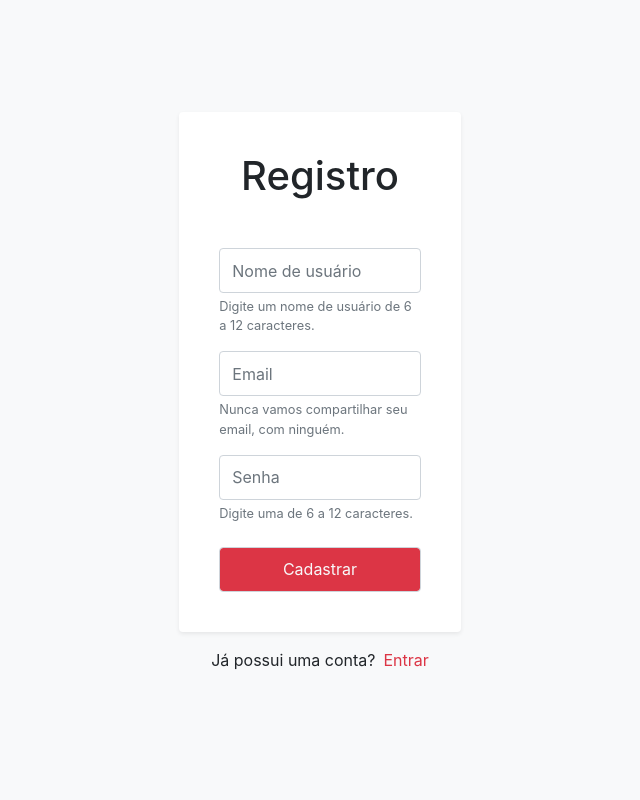
After one commit to MatheusNunes1337/wikimedia, a PHP site: page /cadastro.php in a window 1280 px wide. The commit adds this page. Shown: the whole page, without its empty margins (320-960 px from the left). Run offline with PHP 8.4, Linux system fonts and the light colour scheme; some libraries are stand-ins or nearby versions.

Commit message:
cabecalho, rodape e tela de cadastro implementados

```diff
--- /dev/null
+++ b/cadastro.php
@@ -0,0 +1,37 @@
+<?php
+  session_start();
+?>
+<!DOCTYPE html>
+<html>
+<head>
+    <?php require_once('includes/componentes/cabecalho.php') ?>
+    <title>Cadastro</title>
+</head>
+<body class="container-fluid bg-light d-flex align-items-center justify-content-center">
+<div class="col-12 col-sm-9 col-lg-3 col-md-7">
+    <form class="col-12 py-3 bg-white shadow-sm rounded">
+        <h1 class="mb-5 mt-4 text-center">Registro</h1>
+        <div class="form-group col-11 mx-auto">
+
+          <input type="text" class="form-control" name="username" id="username" aria-describedby="username_msg" placeholder="Nome de usuário" onfocusout="verificaUsuario(event)" required="true" pattern=".{6,12}" style="height: 45px;">
+          <small id="username_msg" class="form-text text-muted">Digite um nome de usuário de 6 a 12 caracteres.</small>
+        </div>
+        <div class="form-group col-11 mx-auto">
+
+          <input type="email" class="form-control" name="email" id="email" aria-describedby="email_msg" placeholder="Email" onfocusout="verificaEmail(event)" required="true" style="height: 45px;">
+          <small id="email_msg" class="form-text text-muted">Nunca vamos compartilhar seu email, com ninguém.</small>
+        </div>
+        <div class="form-group col-11 mx-auto">
+          <input type="password" class="form-control" name="senha" id="senha" placeholder="Senha" aria-describedby="senha_msg" onfocusout="verificaSenha(event)" required="true" pattern=".{6,12}" style="height: 45px;">
+          <small id="senha_msg" class="form-text text-muted">Digite uma de 6 a 12 caracteres.</small>
+        </div>
+         <div class="form-group col-11 mx-auto">
+          <input type="submit" class="form-control bg-danger text-light mt-4 mb-4" value="Cadastrar" name="cadastrar" style="height: 45px;">
+        </div>
+    </form>
+    <p class="text-center mt-3">Já possui uma conta?<a href="#" class="ml-2 text-danger">Entrar</a></p>
+</div>
+
+<?php require_once('includes/componentes/rodape.php') ?>
+</body>
+</html>
--- /dev/null
+++ b/includes/componentes/cabecalho.php
@@ -0,0 +1,7 @@
+
+  <link rel="stylesheet" href="https://stackpath.bootstrapcdn.com/bootstrap/4.1.3/css/bootstrap.min.css" integrity="sha384-MCw98/SFnGE8fJT3GXwEOngsV7Zt27NXFoaoApmYm81iuXoPkFOJwJ8ERdknLPMO" crossorigin="anonymous">
+  <link rel="stylesheet" type="text/css" href="includes/componentes/estilo.css">
+  <script src="https://kit.fontawesome.com/bceaec3ee9.js" crossorigin="anonymous"></script>
+  <meta charset="utf-8">
+  <meta name="viewport" content="width=device-width, initial-scale=1.0">
+  <title></title>
--- a/includes/componentes/estilo.css
+++ b/includes/componentes/estilo.css
@@ -1,10 +1,6 @@
 @import url('https://fonts.googleapis.com/css?family=Lato|Luckiest+Guy|Roboto&display=swap');
 
-		* {
-			margin: 0;
-			padding: 0;
-			box-sizing: border-box;
-		}
+		/*
 
 		body {
 			background-color: #f6f6f6;
@@ -19,6 +15,7 @@
 		}
 
 /*REFERENTE AOS FORMULÁRIOS DE CADASTRO E LOGIN*/
+/*
 		#cadastro, #login {
 			background: #FFFFFF;
 			width: 22vw;
@@ -119,6 +116,7 @@
 		}
 
 /*REFERENTE A PÁGINA HOME DO USUÁRIO */
+/*
 header {
 	grid-area: header;
 	display: flex;
@@ -187,6 +185,8 @@ section div {
 
 header #logo {
 	/*background: rgb(255,84,78);*/
+
+/*
 	width: 10%;
 	height: 70%;
 	margin-left: 3rem;
@@ -281,3 +281,44 @@ section input {
 	height: 45px;
 	margin-left: 45px;
 }
+
+*/
+
+* {
+	margin: 0;
+	padding: 0;
+	box-sizing: border-box;
+}
+
+body {
+  		width: 100vw;
+  		height: 100vh;
+  	}
+
+
+    @media screen and (max-width: 960px) {
+        #oi {
+          min-height: 8vh;
+        }
+
+        #tchau {
+          min-height: 92vh;
+        }
+    }
+    @media screen and (min-width: 960px) {
+      #tchau {
+        height: 100vh;
+      }
+    }
+
+    .navbar-brand {
+      font-size: 1.7rem;
+    }
+
+    .nav-header {
+      font-size: 1.3rem;
+    }
+
+    .nav-link {
+      font-size: 1.1rem;
+    }
--- /dev/null
+++ b/includes/componentes/rodape.php
@@ -0,0 +1,3 @@
+<script src="https://code.jquery.com/jquery-3.3.1.slim.min.js" integrity="sha384-q8i/X+965DzO0rT7abK41JStQIAqVgRVzpbzo5smXKp4YfRvH+8abtTE1Pi6jizo" crossorigin="anonymous"></script>
+<script src="https://cdnjs.cloudflare.com/ajax/libs/popper.js/1.14.3/umd/popper.min.js" integrity="sha384-ZMP7rVo3mIykV+2+9J3UJ46jBk0WLaUAdn689aCwoqbBJiSnjAK/l8WvCWPIPm49" crossorigin="anonymous"></script>
+<script src="https://stackpath.bootstrapcdn.com/bootstrap/4.1.3/js/bootstrap.min.js" integrity="sha384-ChfqqxuZUCnJSK3+MXmPNIyE6ZbWh2IMqE241rYiqJxyMiZ6OW/JmZQ5stwEULTy" crossorigin="anonymous"></script>
```
